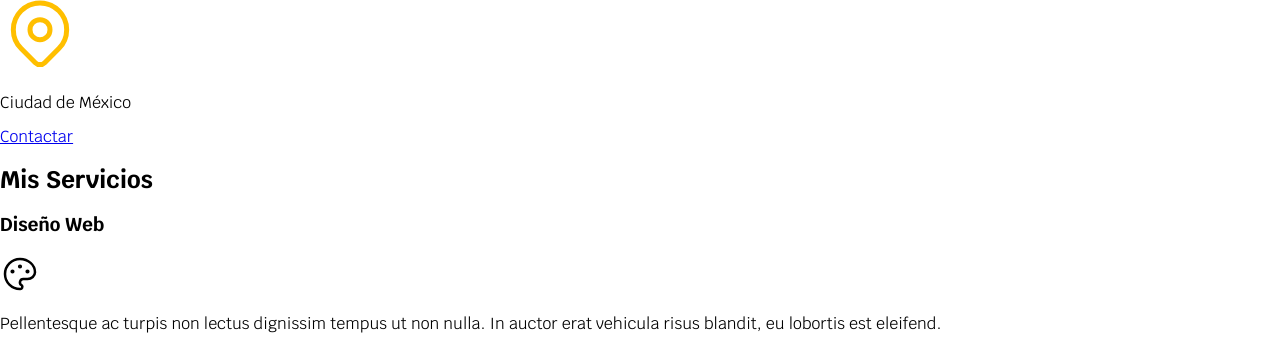
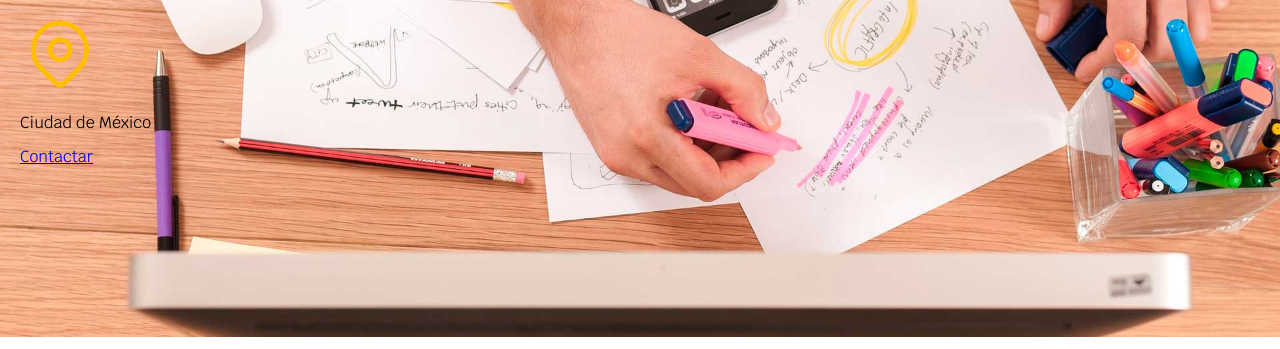
Before and after one commit to Giovanni-Hernandez/DESARROLLO-WEB, a plain HTML site: page index.html in a window 1280 px wide. Shown: the part 251-600 px from the top of the page. Drawn offline with Linux system fonts and the light colour scheme.

Commit message:
CSS Box Model

```diff
--- a/css/styles.css
+++ b/css/styles.css
@@ -8,6 +8,10 @@
 
 html{
     font-size: 62.5%;
+    box-sizing: border-box;
+}
+*, *:before, *:after {
+    box-sizing: inherit;
 }
 body{
     font-size: 16px; /*1rem = 10px*/
@@ -50,3 +54,10 @@ body{
     background-color: var(--primario);
     color: var(--oscuro);
 }
+.hero{
+    background-image: url(../img/hero.jpg);
+    background-repeat: no-repeat;
+    background-size: cover;
+    height: 450px;
+    padding: 20px;
+}
--- a/index.html
+++ b/index.html
@@ -28,7 +28,8 @@
       </nav>
     </div>
 
-    <section>
+    <section class="hero">
+      <div class="contenido-hero">
         <h2 class="titulo">Diseño y Desarrollo Web <span>Freelancer</span></h2>
         <svg
           xmlns="http://www.w3.org/2000/svg"
@@ -51,6 +52,7 @@
 
         <p>Ciudad de México</p>
         <a href="#">Contactar</a>
+      </div>
     </section>
 
     <main>
```
Lines whose indentation alone changed are shown as unchanged.
